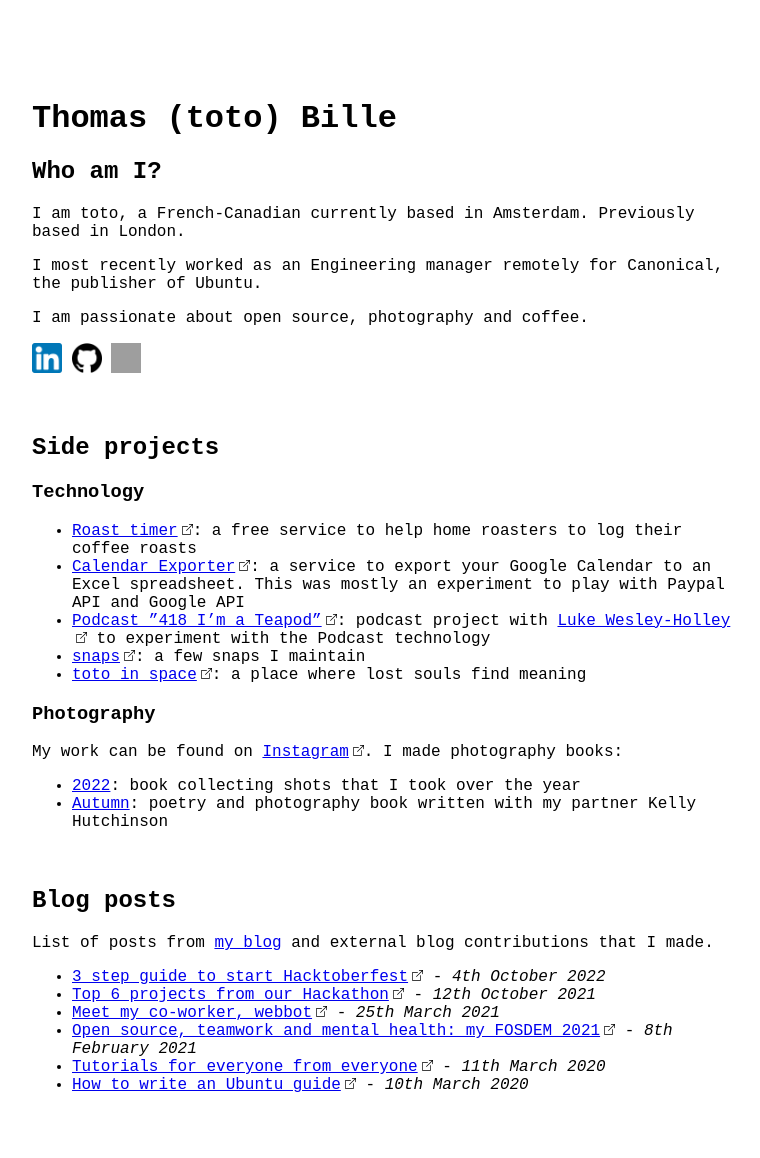
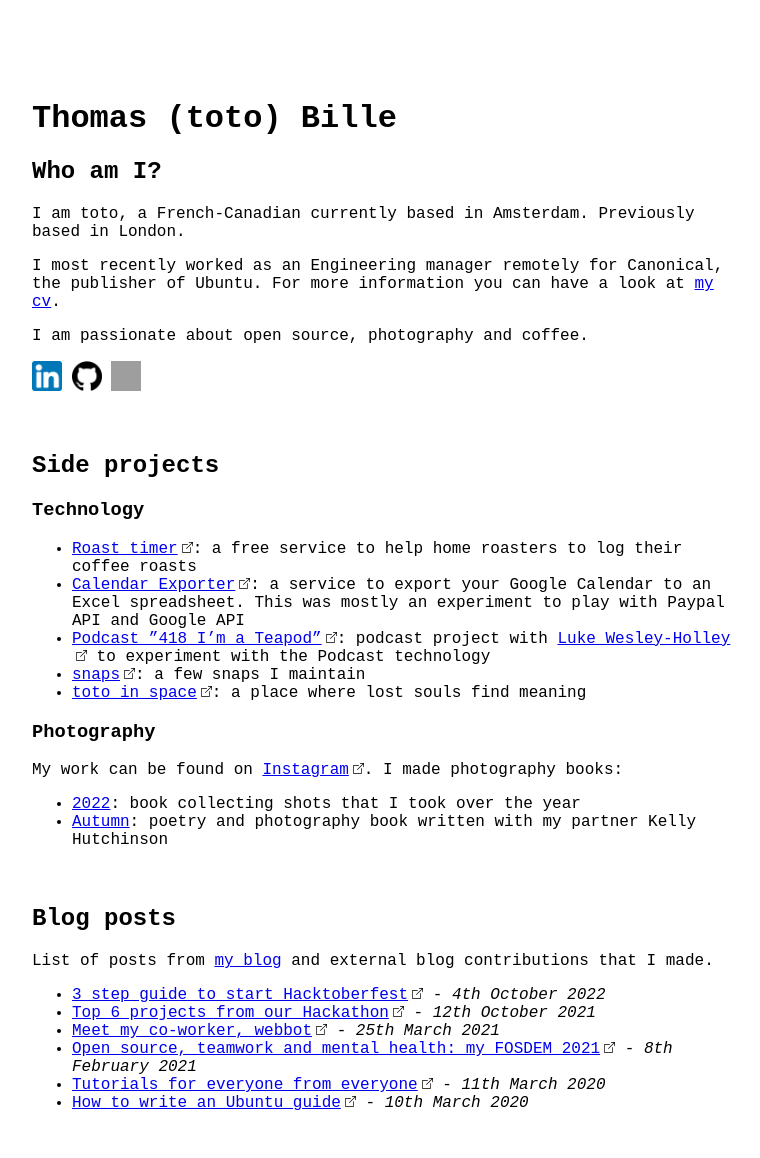
Before and after one commit to tbille/bille.dev, a Jekyll site: the page built from index.html, in a window 1280 px wide. Shown: the whole page, without its empty margins (258-1018 px from the left). Built offline with Jekyll 4.4.1, drawn with Linux system fonts in a browser that asks for light colours; grey boxes are pictures that could not be loaded.

Commit message:
Add CV on homepage

```diff
--- a/index.html
+++ b/index.html
@@ -9,7 +9,7 @@
 
   <h2>Who am I?</h2>
   <p>I am toto, a French-Canadian currently based in Amsterdam. Previously based in London.</p>
-  <p>I most recently worked as an Engineering manager remotely for Canonical, the publisher of Ubuntu.</p>
+  <p>I most recently worked as an Engineering manager remotely for Canonical, the publisher of Ubuntu. For more information you can have a look at <a href="/assets/cv.pdf">my cv</a>.</p>
   <p>I am passionate about open source, photography and coffee.</p>
 
   <p>
```
Also changed, not shown: 1 other file.
